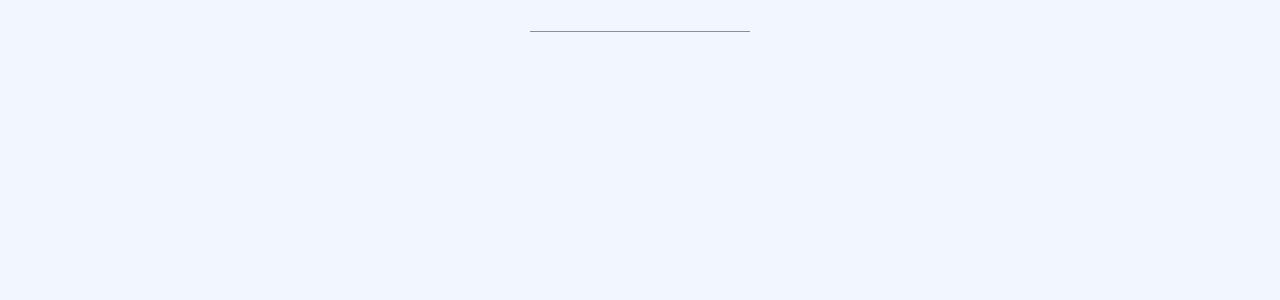
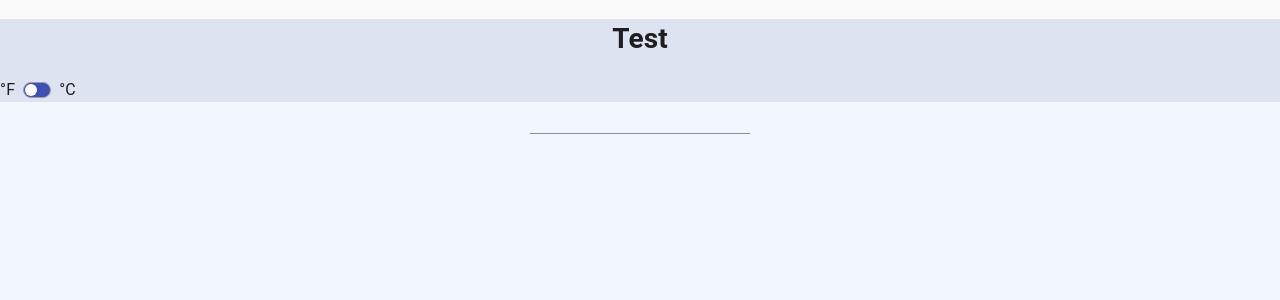
Before and after one commit to olivervz/feels-like, a React (Create React App) app in the folder client/: page / in a window 1280 px wide. Shown: the top 300 px of the page. Built offline with nearby package versions, Linux system fonts and the light colour scheme.

Commit message:
Added F/C toggle

```diff
--- a/client/src/App.js
+++ b/client/src/App.js
@@ -1,12 +1,22 @@
 import { BrowserRouter as Router, Route } from 'react-router-dom'
 import Main from './components/Main'
 import About from './components/About'
+import Heading from './components/Heading.js'
+import { useState } from 'react'
 
 function App() {
+
+  const [fahrenheitState, setFahrenheitState] = useState(true)
+
+  const onChange = () => {
+    setFahrenheitState(!fahrenheitState)
+  }
+
   return (
     <Router>
+      <Heading switchState={fahrenheitState} onChange={onChange}/>
       <Route path="/" exact render={() => (
-        <Main/>
+        <Main fahrenheit={fahrenheitState}/>
       )}/>
       <Route path="/about" exact render={() => (
         <About/>
--- /dev/null
+++ b/client/src/components/Heading.js
@@ -0,0 +1,58 @@
+import React from 'react'
+import { withStyles } from '@material-ui/core/styles';
+import Typography from '@material-ui/core/Typography'
+import Switch from '@material-ui/core/Switch';
+import Grid from '@material-ui/core/Grid'
+
+const Heading = ({switchState, onChange}) => {
+  const AntSwitch = withStyles((theme) => ({
+    root: {
+      width: 28,
+      height: 16,
+      padding: 0,
+      display: 'flex',
+    },
+    switchBase: {
+      padding: 2,
+      color: theme.palette.common.white,
+      '&$checked': {
+        transform: 'translateX(12px)',
+        color: theme.palette.common.white,
+        '& + $track': {
+          opacity: 1,
+          backgroundColor: theme.palette.primary.main,
+          borderColor: theme.palette.primary.main,
+        },
+      },
+    },
+    thumb: {
+      width: 12,
+      height: 12,
+      boxShadow: 'none',
+    },
+    track: {
+      border: `1px solid ${theme.palette.grey[500]}`,
+      borderRadius: 16 / 2,
+      opacity: 1,
+      backgroundColor: theme.palette.primary.main,
+    },
+    checked: {},
+  }))(Switch);
+
+  return (
+    <div style={{backgroundColor: '#dde3f0', textAlign: 'center'}}>
+      <h1>Test</h1>
+      <Typography component="div">
+        <Grid component="label" container alignItems="center" spacing={1}>
+          <Grid item>°F</Grid>
+          <Grid item>
+            <AntSwitch checked={!switchState} onChange={onChange} name="checkedC" />
+          </Grid>
+          <Grid item>°C</Grid>
+        </Grid>
+      </Typography>
+    </div>
+  )
+}
+
+export default Heading
--- a/client/src/components/LocationBar.js
+++ b/client/src/components/LocationBar.js
@@ -5,7 +5,8 @@ import Location from './Location'
 import Weather from './Weather'
 import { useState } from 'react'
 
-const LocationBar = () => {
+const LocationBar = ({fahrenheit}) => {
+  console.log(fahrenheit, 'locationbar')
   const [locationsState, setLocationsState] = useState([])
   const [searchState , setSearchState] = useState(false)
   const [selectedLocation, setSelectedLocation] = useState(null)
@@ -68,7 +69,7 @@ const LocationBar = () => {
         </Grid>
       </Grid>
       <>
-      {selectedLocation === null ? null : <Weather weatherData={selectedLocation}/>}
+      {selectedLocation === null ? null : <Weather fahrenheit={fahrenheit} weatherData={selectedLocation}/>}
       </>
     </div>
   )
--- a/client/src/components/Main.js
+++ b/client/src/components/Main.js
@@ -3,14 +3,13 @@ import { Typography } from '@material-ui/core';
 import CssBaseline from '@material-ui/core/CssBaseline';
 import LocationBar from './LocationBar'
 
-const Main = () => {
-
+const Main = ({fahrenheit}) => {
   return (
     <>
       <CssBaseline />
       <Container maxWidth='xl' disableGutters={true}>
         <Typography component="div" style={{backgroundColor: '#f2f7ff', height: '100vh' }}>
-          <LocationBar />
+          <LocationBar fahrenheit={fahrenheit}/>
         </Typography>
       </Container>
     </>
--- a/client/src/components/Weather.js
+++ b/client/src/components/Weather.js
@@ -2,7 +2,7 @@ import React from 'react'
 import WeatherDisplay from './WeatherDisplay'
 import { useState, useEffect } from 'react'
 
-const Weather = ({ weatherData }) => {
+const Weather = ({ fahrenheit, weatherData }) => {
   const [newWeatherState, setNewWeatherState] = useState(weatherData)
   const [weatherState, setWeatherState] = useState({
     loaded: false,
@@ -65,7 +65,6 @@ const Weather = ({ weatherData }) => {
   }
 
   useEffect(() => {
-    console.log(weatherData)
     parseWeatherData()
   }, [newWeatherState])
 
@@ -75,7 +74,7 @@ const Weather = ({ weatherData }) => {
 
   return (
     <div>
-      <WeatherDisplay data={weatherState}/>
+      <WeatherDisplay fahrenheit={fahrenheit} data={weatherState}/>
     </div>
   )
 }
--- a/client/src/components/WeatherDisplay.js
+++ b/client/src/components/WeatherDisplay.js
@@ -2,17 +2,25 @@ import React from 'react'
 import { Container } from '@material-ui/core';
 import { Typography } from '@material-ui/core';
 import CssBaseline from '@material-ui/core/CssBaseline';
-import { useState } from 'react'
 
-const WeatherDisplay = ({data}) => {
+const WeatherDisplay = ({fahrenheit, data}) => {
+
+  const temperature = fahrenheit ?
+    <h1> {data.temperatureF} °F </h1> :
+    <h1> {data.temperatureC} °C </h1>
+
+  const feelsLike = fahrenheit ?
+    <h2> Feels Like {data.feelsLikeF} °F </h2> :
+    <h2> Feels Like {data.feelsLikeC} °C </h2>
 
   const weatherDisplay =
   <Container maxWidth = 'md'i>
     <Typography component="div" style={{ backgroundColor: '#dde3f0', textAlign: 'center'}}>
+      <h1>{fahrenheit}</h1>
       <h1>Weather for {data.city} {data.country}</h1>
-      <h1>{data.temperatureF}°F</h1>
+      {temperature}
       <h1>{data.weather}</h1>
-      <h2>Feels Like {data.feelsLikeF}°F</h2>
+      {feelsLike}
       <h2>{data.humidity}% Humidity</h2>
       <h2>{data.windSpeed}m/s Winds</h2>
       <h2>{data.rainVolume}mm of rain in the past hour</h2>
```
